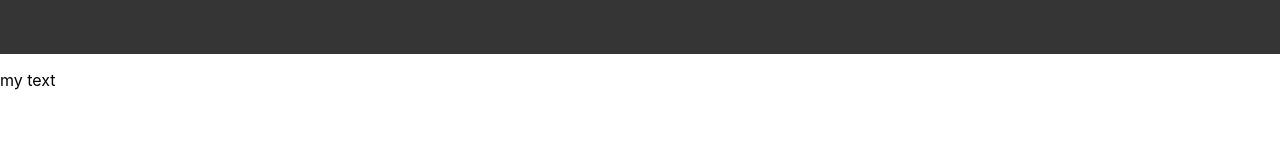
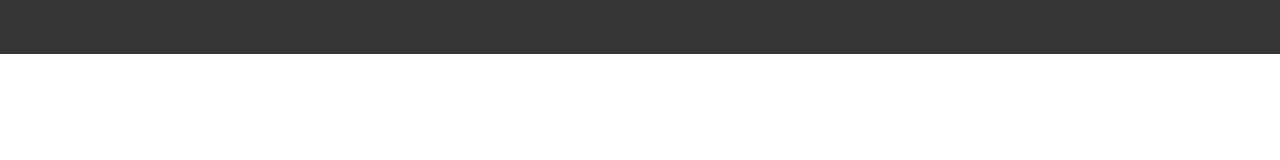
Before and after one commit to Tobiazo/travelapp, a React (Create React App) app in the folder client/travelapp/: page / in a window 1280 px wide. Shown: the part 127-287 px from the top of the page. Built offline with nearby package versions, Linux system fonts and the light colour scheme.

Commit message:
laagt til route i app

```diff
--- a/client/travelapp/src/App.js
+++ b/client/travelapp/src/App.js
@@ -1,14 +1,18 @@
 import React from 'react';
 import Header from './components/HeaderFooter/Header';
 import Footer from './components/HeaderFooter/Footer';
-import { BrowserRouter } from 'react-router-dom';
+import { BrowserRouter, Route, Routes } from 'react-router-dom';
 import Layout from './components/Layout/Layout';
 
 function App(){
     return(
         <>
-        <Layout content={<p> my text</p>}/>
-
+        <BrowserRouter>
+        <Routes>
+            <Route path="/" element={<Layout />} />
+            <Route path="new" element={<Header />} />
+        </Routes>
+      </BrowserRouter>
         </>
     );
 }
```
